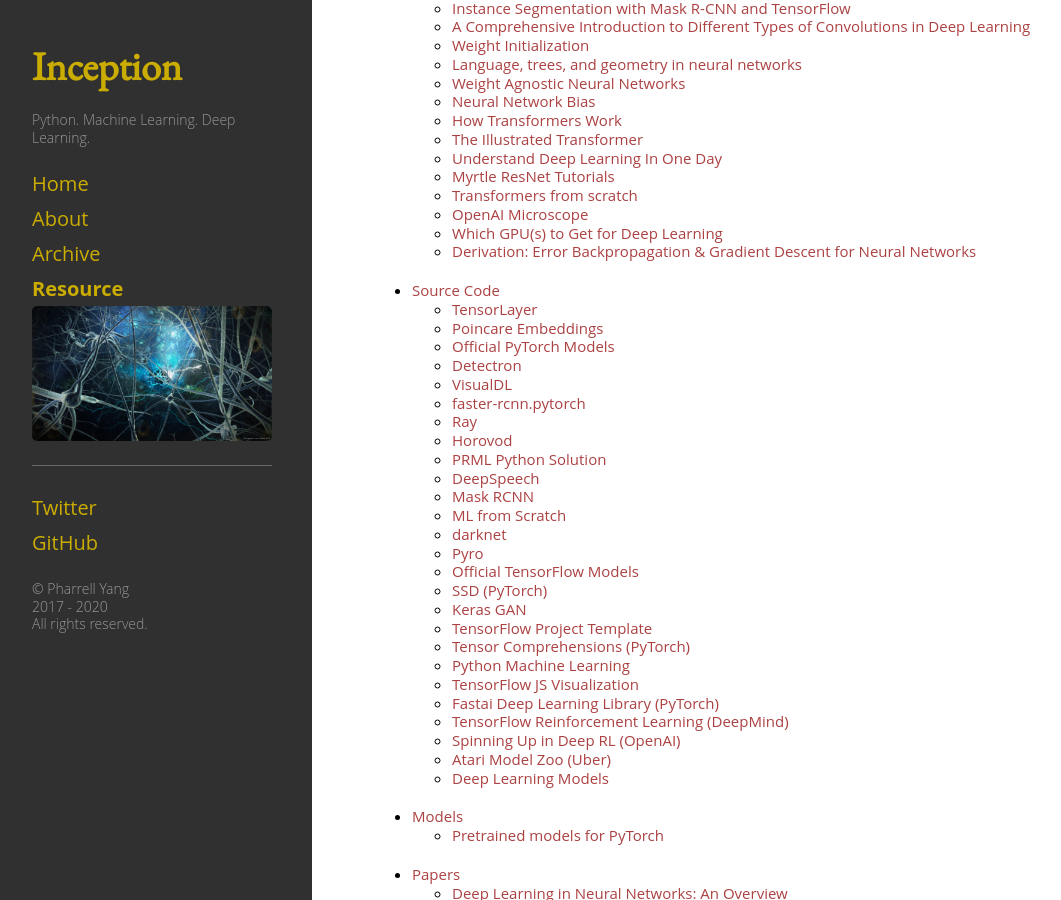
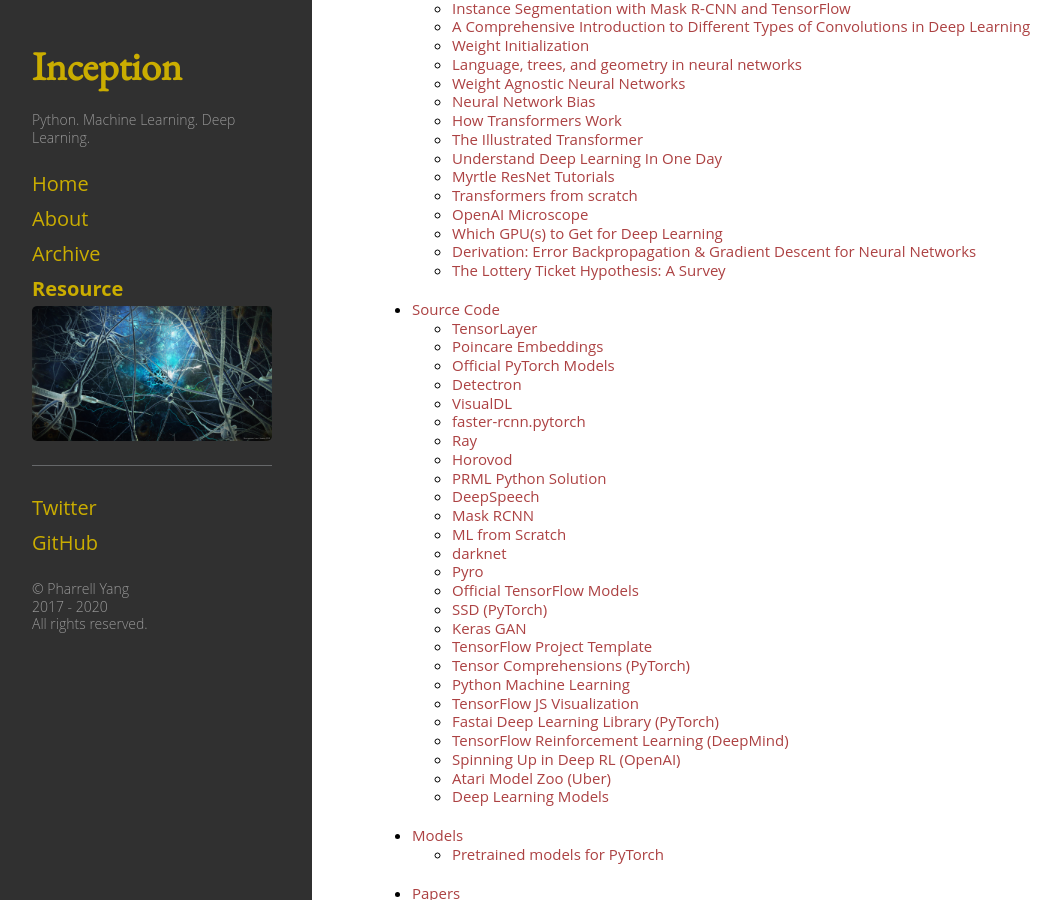
Before and after one commit to pharrellyhy/pharrellyhy.github.io.bakcup, a Jekyll site: the page built from resource.md, in a window 1280 px wide and 900 px high, scrolled down 1393 px. Shown: the whole window, without its empty margins (8-1069 px from the left). Built offline with Jekyll 4.4.1, drawn with Linux system fonts in a browser that asks for light colours.

Commit message:
updates resource

```diff
--- a/_data/nav.yml
+++ b/_data/nav.yml
@@ -236,6 +236,9 @@
 
     - title: "Derivation: Error Backpropagation & Gradient Descent for Neural Networks"
       url: "https://dustinstansbury.github.io/theclevermachine/derivation-backpropagation"
+
+    - title: "The Lottery Ticket Hypothesis: A Survey"
+      url: "https://roberttlange.github.io/posts/2020/06/lottery-ticket-hypothesis/"
 
 - title: "Source Code"
   sublinks:
```
